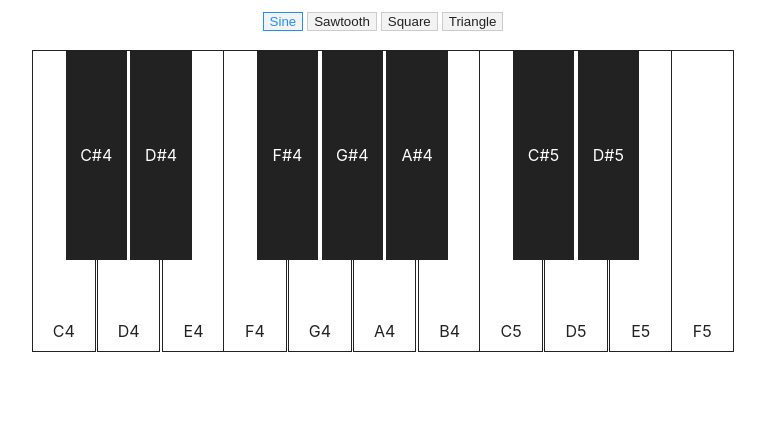
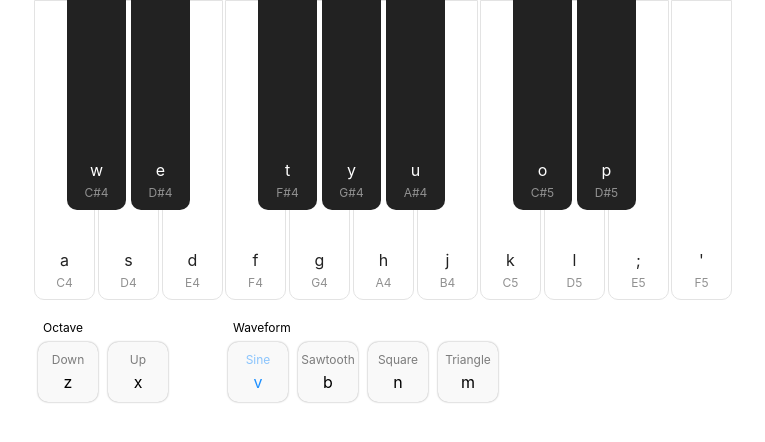
Before and after one commit to halfmanhalfdonut/js-synth, a React (Create React App) app: page / in a window 1280 px wide. Shown: the top 442 px of the page, without its empty margins (257-1022 px from the left). Built offline with nearby package versions, Linux system fonts and the light colour scheme.

Commit message:
Adding control row with octave change keys

```diff
--- /dev/null
+++ b/src/components/ControlRow/ControlRow.css
@@ -0,0 +1,42 @@
+.control-row {
+  margin: 20px auto;
+  width: 700px;
+  display: flex;
+  flex-direction: row;
+}
+
+.control-row-group {
+  position: relative;
+  margin-right: 50px;
+}
+
+.control-row-title {
+  font-size: 12px;
+  width: 100%;
+  margin: 0 10px 7px;
+}
+
+.control-item {
+  position: relative;
+  display: inline-block;
+  margin: 0 5px;
+  width: 60px;
+  height: 60px;
+  border-radius: 10px;
+  background: #f9f9f9;
+  box-shadow: 0 0 2px #999;
+  border: none;
+  padding: 0;
+}
+
+.control-name {
+  font-size: 12px;
+  opacity: 0.5;
+  margin: 10px auto 5px;
+  text-align: center;
+}
+
+.control-letter {
+  margin: 0 auto;
+  text-align: center;
+}
--- /dev/null
+++ b/src/components/ControlRow/ControlRow.js
@@ -0,0 +1,27 @@
+import React, { Component } from 'react';
+
+import './ControlRow.css';
+import Wave from '../Wave';
+
+export default class ControlRow extends Component {
+  render() {
+    return (
+      <div className="control-row">
+        <div className="control-row-group">
+          <div className="control-row-title">Octave</div>
+          <div className="control-item">
+            <div className="control-name">Down</div>
+            <div className="control-letter">z</div>
+          </div>
+          <div className="control-item">
+            <div className="control-name">Up</div>
+            <div className="control-letter">x</div>
+          </div>
+        </div>
+        <div className="control-row-group">
+          <Wave onChange={ this.props.onWaveChange } />
+        </div>
+      </div>
+    );
+  }
+}
--- /dev/null
+++ b/src/components/ControlRow/package.json
@@ -0,0 +1,3 @@
+{
+  "main": "ControlRow.js"
+}
--- a/src/components/Key/Key.js
+++ b/src/components/Key/Key.js
@@ -5,6 +5,7 @@ import Event from '../../services/Event';
 
 const DEFAULT_DURATION = 1.5;
 const DEFAULT_WAVE = 'sine';
+const KEY_INDICES = `awsedftgyhujkolp;'`.split('');
 
 export default class Key extends Component {
   state = {
@@ -16,6 +17,7 @@ export default class Key extends Component {
 
     this.handlePlay = this.handlePlay.bind(this);
     this.handleStop = this.handleStop.bind(this);
+    this.getClassName = this.getClassName.bind(this);
   }
 
   componentWillMount() {
@@ -52,12 +54,17 @@ export default class Key extends Component {
     }
   }
 
+  getClassName() {
+    let keyType = this.props.note.indexOf('#') > -1 ? 'key-black' : 'key-white';
+    return keyType += ` key ${KEY_INDICES[this.props.index]}`;
+  }
+
   render() {
-    let keyType = this.props.note.indexOf('#') > -1 ? 'key-black' : 'key-white';
-    keyType += ' key';
 
-    return (<div className={ keyType } onPointerDown={ this.handlePlay } onPointerUp={ this.handleStop }>
-      { this.props.note }
+
+    return (<div className={ this.getClassName(this.props.note) } onPointerDown={ this.handlePlay } onPointerUp={ this.handleStop }>
+      <div className="note-name">{ this.props.note }</div>
+      <div className="keyboard-letter">{ KEY_INDICES[this.props.index] }</div>
     </div>);
   }
 };
--- a/src/components/Keyboard/Keyboard.css
+++ b/src/components/Keyboard/Keyboard.css
@@ -6,6 +6,7 @@
   flex-flow: column;
   display: flex;
   flex: 4;
+  position: relative;
 }
 
 .keys {
@@ -19,15 +20,18 @@
   flex: 1;
   display: inline-flex;
   align-items: center;
+  border-bottom-left-radius: 10px;
+  border-bottom-right-radius: 10px;
 }
 
 .key-white {
   flex-flow: column;
   justify-content: flex-end;
-  outline: 1px solid #222;
+  border: 1px solid #e3e3e3;
   color: #222;
   background-color: white;
   padding-bottom: 10px;
+  margin: 0 1px;
 }
 
 .key-black {
@@ -37,5 +41,17 @@
   background-color: #222;
   color: white;
   width: 8%;
-  margin: -1px -29px;
+  margin: 0 -29px;
 }
+
+.note-name {
+  opacity: 0.5;
+  font-size: 12px;
+  position: absolute;
+  bottom: 10px;
+}
+
+.keyboard-letter {
+  position: absolute;
+  bottom: 30px;
+}
--- a/src/components/Keyboard/Keyboard.js
+++ b/src/components/Keyboard/Keyboard.js
@@ -6,7 +6,7 @@ import data from '../../data/notes.json';
 import Event from '../../services/Event';
 
 import Key from '../Key';
-import Wave from '../Wave';
+import ControlRow from '../ControlRow';
 
 const MIDDLE_C = 'C4';
 const OCTAVE = 12;
@@ -32,6 +32,7 @@ export default class Keyboard extends Component {
     this.triggerNote = this.triggerNote.bind(this);
     this.handleOctaveUp = this.handleOctaveUp.bind(this);
     this.handleOctaveDown = this.handleOctaveDown.bind(this);
+    this.handleOctaveChange = this.handleOctaveChange.bind(this);
     this.handleWaveChange = this.handleWaveChange.bind(this);
     this.getKeys = this.getKeys.bind(this);
   }
@@ -53,10 +54,29 @@ export default class Keyboard extends Component {
   handleKeyUp(e) {
     if (NOTE_KEYS.includes(e.key)) {
       this.triggerNote(e.key, 'up');
-    } else if (e.key === 'z') {
-      this.handleOctaveDown();
-    } else if (e.key === 'x') {
-      this.handleOctaveUp();
+    } else {
+      switch (e.key) {
+        case 'z':
+          this.handleOctaveDown();
+          break;
+        case 'x':
+          this.handleOctaveUp();
+          break;
+        case 'v':
+          this.handleWaveChange('sine');
+          break;
+        case 'b':
+          this.handleWaveChange('sawtooth');
+          break;
+        case 'n':
+          this.handleWaveChange('square');
+          break;
+        case 'm':
+          this.handleWaveChange('triangle');
+          break;
+        default:
+          break;
+      }
     }
   }
 
@@ -103,6 +123,15 @@ export default class Keyboard extends Component {
     this.setState({
       wave: type
     });
+    Event.trigger('wave-change', type);
+  }
+
+  handleOctaveChange(direction) {
+    if (direction === "up") {
+      this.handleOctaveUp();
+    } else if (direction === "down") {
+      this.handleOctaveDown();
+    }
   }
 
   getKeys() {
@@ -113,14 +142,13 @@ export default class Keyboard extends Component {
   render() {
     return (
       <React.Fragment>
-        <div class="waves">
-          <Wave onChange={ this.handleWaveChange } />
-        </div>
         <div className="keyboard" onKeyDown={ this.handleKeyDown } onKeyUp={ this.handleKeyUp } tabIndex="0">
           <div className="keys">
-            { this.state.range.map((key, index) => <Key key={key.name} note={ key.name } frequency={ key.frequency } index={ this.state.start + index + 1 } wave={ this.state.wave } />) }
+            { this.state.range.map((key, index) => <Key key={key.name} note={ key.name } frequency={ key.frequency } index={ index } wave={ this.state.wave } />) }
           </div>
         </div>
+
+        <ControlRow onWaveChange={ this.handleWaveChange } onOctaveChange={ this.handleOctaveChange } />
       </React.Fragment>
     );
   }
--- a/src/components/Wave/Wave.js
+++ b/src/components/Wave/Wave.js
@@ -1,5 +1,7 @@
 import React, { Component } from 'react';
 import './Wave.css';
+
+import Event from '../../services/Event';
 
 export default class Wave extends Component {
   state = {
@@ -11,25 +13,51 @@ export default class Wave extends Component {
 
     this.handleClick = this.handleClick.bind(this);
     this.getCssClass = this.getCssClass.bind(this);
+    this.handleUpdate = this.handleUpdate.bind(this);
+  }
+
+  componentWillMount() {
+    Event.addListener('wave-change', this.handleUpdate);
+  }
+
+  componentWillUnmount() {
+    Event.removeListener('wave-change', this.handleUpdate);
   }
 
   handleClick(e) {
-    let wave = e.target.getAttribute('data-wave');
+    let wave = e.currentTarget.getAttribute('data-wave');
     this.setState({ selected: wave });
     this.props.onChange(wave);
   }
 
+  handleUpdate(type) {
+    this.setState({ selected: type });
+  }
+
   getCssClass(wave) {
-    return this.state.selected === wave ? 'button selected' : 'button';
+    return this.state.selected === wave ? 'control-item selected' : 'control-item';
   }
 
   render() {
     return (
       <React.Fragment>
-        <button className={this.getCssClass('sine')} type="button" onClick={this.handleClick} data-wave="sine">Sine</button>
-        <button className={this.getCssClass('sawtooth')} type="button" onClick={this.handleClick} data-wave="sawtooth">Sawtooth</button>
-        <button className={this.getCssClass('square')} type="button" onClick={this.handleClick} data-wave="square">Square</button>
-        <button className={this.getCssClass('triangle')} type="button" onClick={this.handleClick} data-wave="triangle">Triangle</button>
+        <div className="control-row-title">Waveform</div>
+        <div className={this.getCssClass('sine')} onClick={this.handleClick} data-wave="sine">
+          <div className="control-name">Sine</div>
+          <div className="control-letter">v</div>
+        </div>
+        <div className={this.getCssClass('sawtooth')} onClick={this.handleClick} data-wave="sawtooth">
+          <div className="control-name">Sawtooth</div>
+          <div className="control-letter">b</div>
+        </div>
+        <div className={this.getCssClass('square')} onClick={this.handleClick} data-wave="square">
+          <div className="control-name">Square</div>
+          <div className="control-letter">n</div>
+        </div>
+        <div className={this.getCssClass('triangle')} onClick={this.handleClick} data-wave="triangle">
+          <div className="control-name">Triangle</div>
+          <div className="control-letter">m</div>
+        </div>
       </React.Fragment>
     );
   }
```
